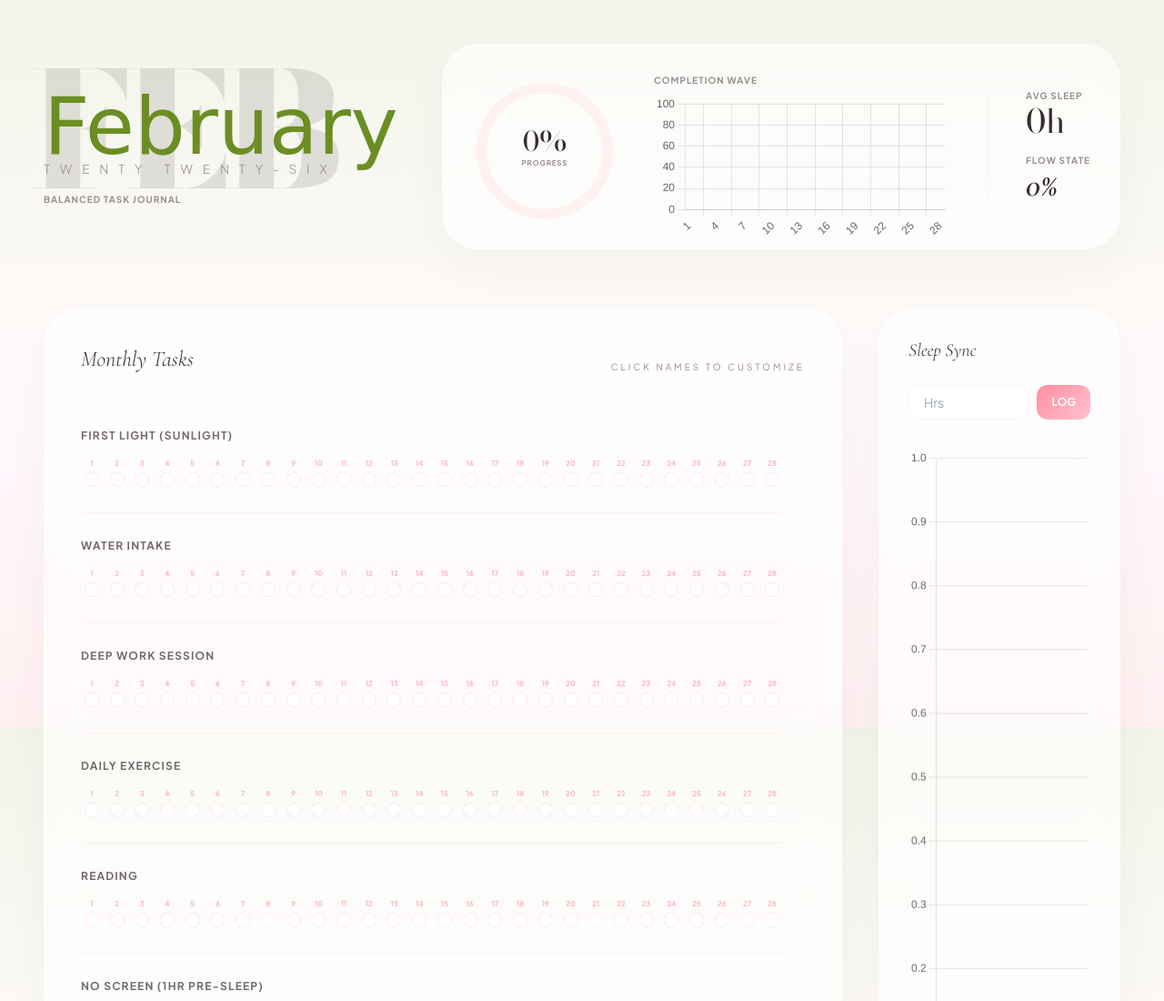
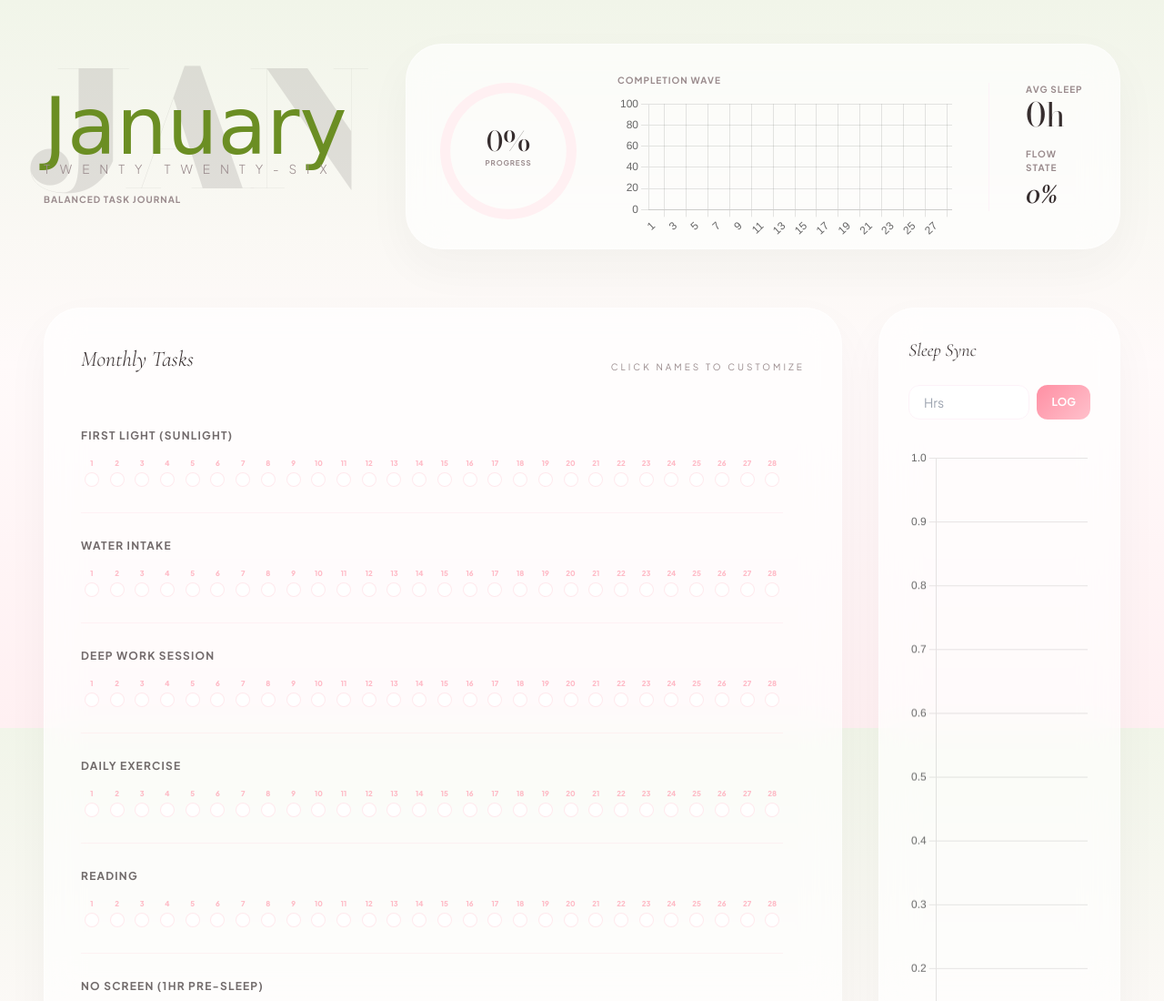
Before and after one commit to mahak-04/planner, a plain HTML site: page index.html in a window 1280 px wide. Shown: the top 1100 px of the page at 91% size. Drawn offline with nearby package versions, Linux system fonts and the light colour scheme; a web font is replaced by a local one.

Commit message:
Update index.html

```diff
--- a/index.html
+++ b/index.html
@@ -35,8 +35,8 @@
         <header class="mb-16 relative">
             <div class="flex flex-col lg:flex-row items-center gap-12">
                 <div class="text-center lg:text-left relative min-w-[350px]">
-                    <span class="faded-bg-text">FEB</span>
-                    <span class="gradient-main-text">February</span>
+                    <span class="faded-bg-text">JAN</span>
+                    <span class="gradient-main-text">January</span>
                     <p class="year-text">Twenty Twenty-Six</p>
                     <p class="text-[10px] mt-4 font-bold text-[#9a8b8d] uppercase tracking-widest">Balanced Task Journal</p>
                 </div>
```
